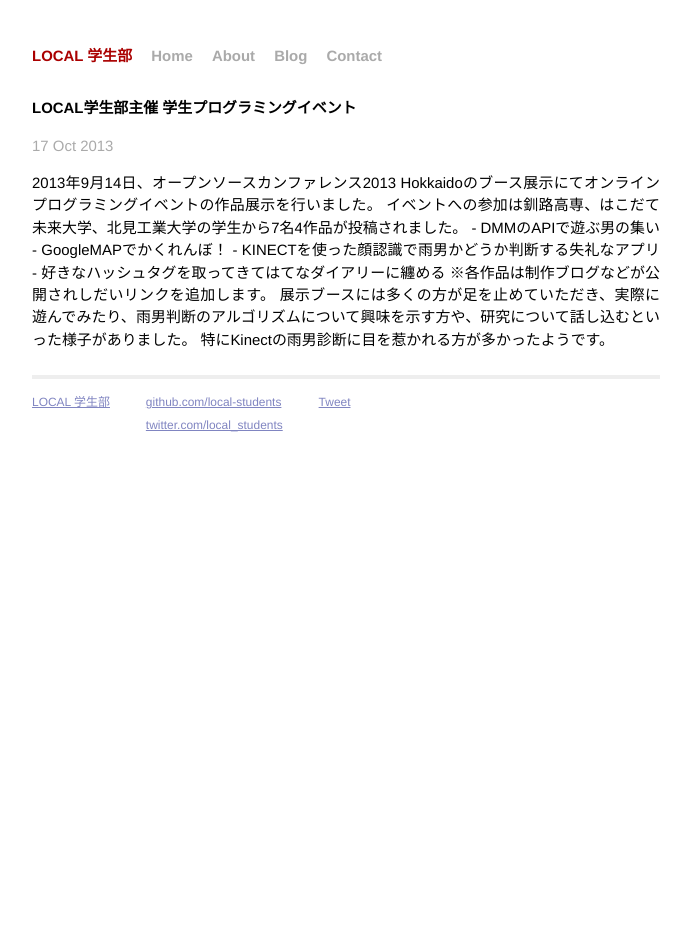
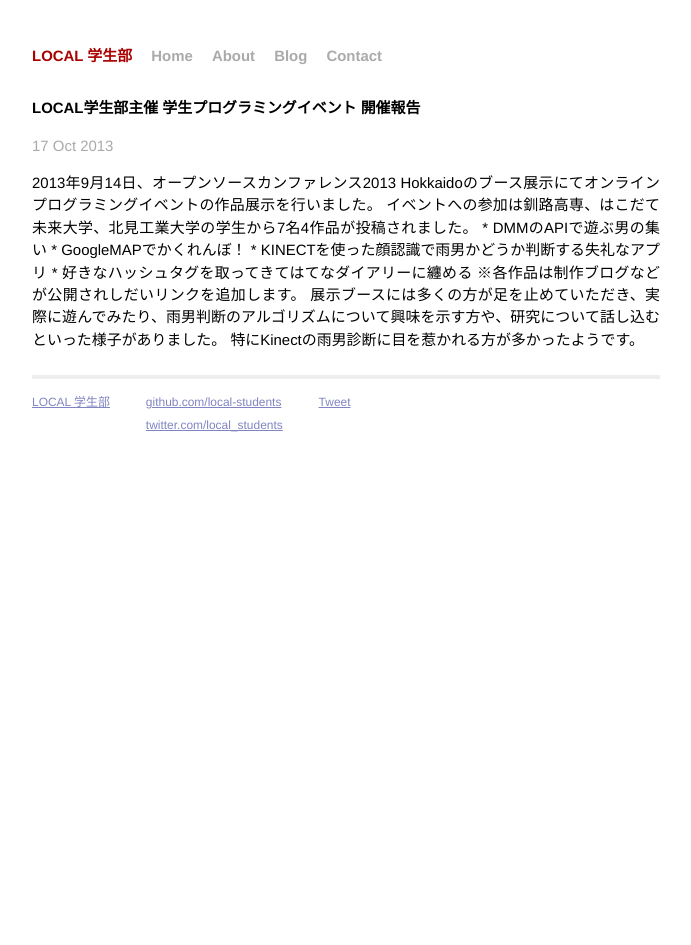
Before and after one commit to local-students/local-students.github.io, a Jekyll site: the page built from _posts/2013-10-17-onlieevent.html, in a window 1280 px wide. Shown: the whole page, without its empty margins (294-985 px from the left). Built offline with Jekyll 4.4.1, drawn with Linux system fonts in a browser that asks for light colours; Markdown is read by kramdown in place of the engine named in the settings; comment, search, counter and statistics services are not loaded.

Commit message:
fix
load

```diff
--- a/_posts/2013-10-17-onlieevent.html
+++ b/_posts/2013-10-17-onlieevent.html
@@ -1,16 +1,17 @@
 ---
 layout: post
-title:  "LOCAL学生部主催 学生プログラミングイベント"
+title:  "LOCAL学生部主催 学生プログラミングイベント 開催報告"
 date:   2013-10-17 00:00:00
 categories: onlineevent
+
 ---
 2013年9月14日、オープンソースカンファレンス2013 Hokkaidoのブース展示にてオンラインプログラミングイベントの作品展示を行いました。
 イベントへの参加は釧路高専、はこだて未来大学、北見工業大学の学生から7名4作品が投稿されました。
 
-- DMMのAPIで遊ぶ男の集い
-- GoogleMAPでかくれんぼ！
-- KINECTを使った顔認識で雨男かどうか判断する失礼なアプリ
-- 好きなハッシュタグを取ってきてはてなダイアリーに纏める
+* DMMのAPIで遊ぶ男の集い
+* GoogleMAPでかくれんぼ！
+* KINECTを使った顔認識で雨男かどうか判断する失礼なアプリ
+* 好きなハッシュタグを取ってきてはてなダイアリーに纏める
 
 ※各作品は制作ブログなどが公開されしだいリンクを追加します。
 
```
